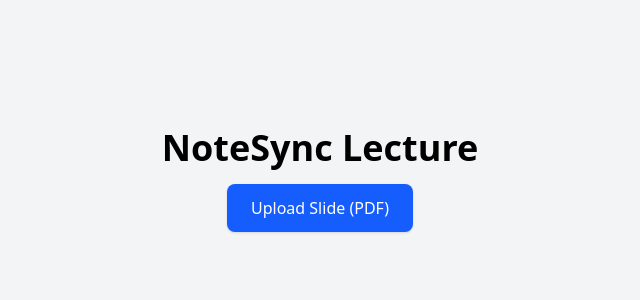
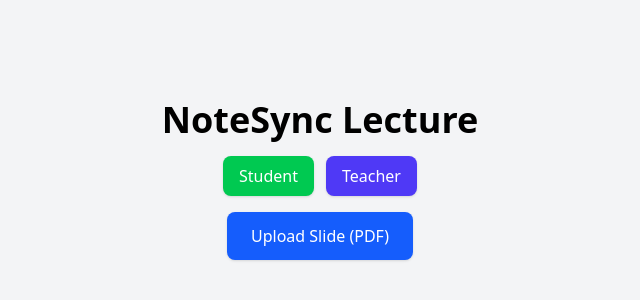
Before and after one commit to sewaobe/SmartNote_Sync_FE, a React (Vite) app: page / in a window 1280 px wide. Shown: the part 220-520 px from the top of the page, without its empty margins (320-960 px from the left). Built offline with nearby package versions, Linux system fonts and the light colour scheme; no server answers.

Commit message:
Feat: setup axiosClient

```diff
--- a/package.json
+++ b/package.json
@@ -10,6 +10,7 @@
     "preview": "vite preview"
   },
   "dependencies": {
+    "axios": "^1.13.2",
     "pdfjs-dist": "^5.4.394",
     "react": "^19.2.0",
     "react-dom": "^19.2.0",
--- /dev/null
+++ b/src/api/axiosClient.js
@@ -0,0 +1,59 @@
+import axios from "axios";
+
+const api = axios.create({
+  baseURL: import.meta.env.VITE_API_BASE_URL || "http://localhost:5000/api",
+  timeout: 10000,
+  headers: {
+    "Content-Type": "application/json",
+  },
+});
+
+// Request interceptor: attach auth token if present
+api.interceptors.request.use(
+  (config) => {
+    try {
+      const token = localStorage.getItem("authToken");
+      if (token) {
+        config.headers = config.headers || {};
+        config.headers.Authorization = `Bearer ${token}`;
+      }
+    } catch (err) {
+      // ignore localStorage errors in some environments
+    }
+    return config;
+  },
+  (error) => Promise.reject(error)
+);
+
+// Response interceptor: unwrap data and handle common errors
+api.interceptors.response.use(
+  (response) => response.data ?? response,
+  (error) => {
+    if (error.response) {
+      // You can add centralized error handling here (e.g., refresh token logic)
+      const status = error.response.status;
+      if (status === 401) {
+        // optionally clear token and redirect to login
+        // localStorage.removeItem('authToken');
+      }
+    }
+    return Promise.reject(error);
+  }
+);
+
+export function setAuthToken(token) {
+  if (token) {
+    api.defaults.headers.common.Authorization = `Bearer ${token}`;
+    localStorage.setItem("authToken", token);
+  } else {
+    delete api.defaults.headers.common.Authorization;
+    localStorage.removeItem("authToken");
+  }
+}
+
+export default api;
+
+// Example usage (comment):
+// import api, { setAuthToken } from '../api/axiosClient';
+// setAuthToken('your-token');
+// api.get('/notes').then(data => console.log(data)).catch(err => console.error(err));
--- a/src/pages/Home.jsx
+++ b/src/pages/Home.jsx
@@ -1,8 +1,10 @@
-import React from "react";
+import React, { useState } from "react";
 import { useNavigate } from "react-router-dom";
+import api, { setAuthToken } from "../api/axiosClient";
 
 export default function Home() {
   const navigate = useNavigate();
+  const [loading, setLoading] = useState(false);
 
   const handleUpload = async (e) => {
     const file = e.target.files[0];
@@ -17,19 +19,77 @@ export default function Home() {
 
     const reader = new FileReader();
     reader.onload = () => {
-            localStorage.setItem("uploadedSlide", reader.result);  // base64
+      localStorage.setItem("uploadedSlide", reader.result); // base64
       navigate("/lecture");
     };
     reader.readAsDataURL(file);
+  };
+
+  const handlePresetLogin = async (role) => {
+    const presets = {
+      student: { email: "studentB@student.edu.vn", password: "123456789" },
+      teacher: { email: "teacherA@gv.edu.vn", password: "123456789" },
+    };
+
+    const credentials = presets[role];
+    if (!credentials) return;
+
+    setLoading(true);
+    try {
+      const res = await api.post("/auth/login", credentials);
+      // res may be token string or object containing token/accessToken
+      const token =
+        res?.token ||
+        res?.accessToken ||
+        (typeof res === "string" ? res : null) ||
+        res?.data?.token;
+      if (token) {
+        setAuthToken(token);
+        localStorage.setItem("userRole", role);
+        navigate("/lecture");
+      } else {
+        alert("Đăng nhập thất bại: token không tìm thấy.");
+      }
+    } catch (err) {
+      console.error(err);
+      const message =
+        err?.response?.data?.message || err.message || "Lỗi khi gọi API";
+      alert(`Đăng nhập lỗi: ${message}`);
+    } finally {
+      setLoading(false);
+    }
   };
 
   return (
     <div className="min-h-screen bg-gray-100 flex flex-col justify-center items-center">
       <h1 className="text-4xl font-bold mb-4">NoteSync Lecture</h1>
 
+      <div className="flex gap-3 mb-4">
+        <button
+          className="bg-green-500 text-white px-4 py-2 rounded-lg shadow hover:bg-green-600 transition"
+          onClick={() => handlePresetLogin("student")}
+          disabled={loading}
+        >
+          Student
+        </button>
+
+        <button
+          className="bg-indigo-600 text-white px-4 py-2 rounded-lg shadow hover:bg-indigo-700 transition"
+          onClick={() => handlePresetLogin("teacher")}
+          disabled={loading}
+        >
+          Teacher
+        </button>
+      </div>
+
       <label className="cursor-pointer bg-blue-600 text-white px-6 py-3 rounded-lg shadow hover:bg-blue-700 transition">
         Upload Slide (PDF)
-                <input type="file" accept="application/pdf" className="hidden" onChange={handleUpload} />
+        <input
+          type="file"
+          accept="application/pdf"
+          className="hidden"
+          onChange={handleUpload}
+        />
       </label>
     </div>
   );
```
Also changed, not shown: 1 other file (tests, documents, lock files or other folders). Lines whose indentation alone changed are shown as unchanged.
